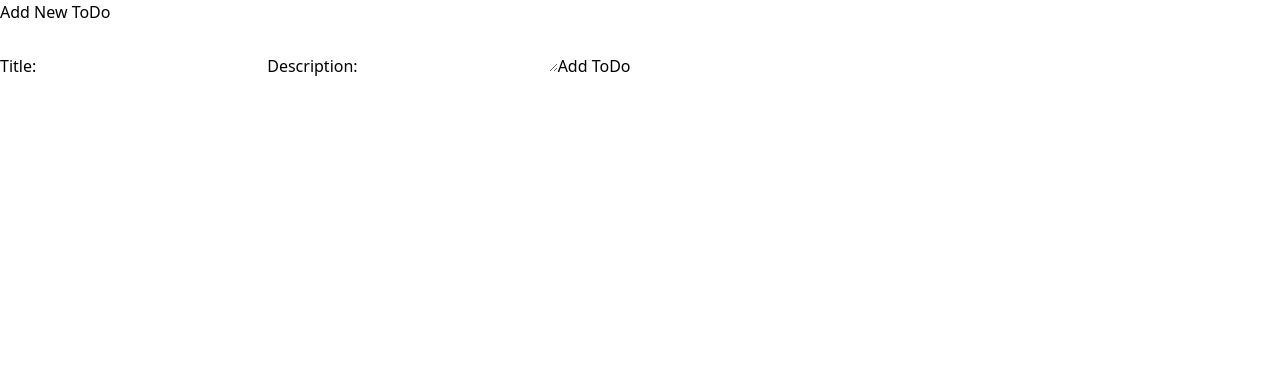
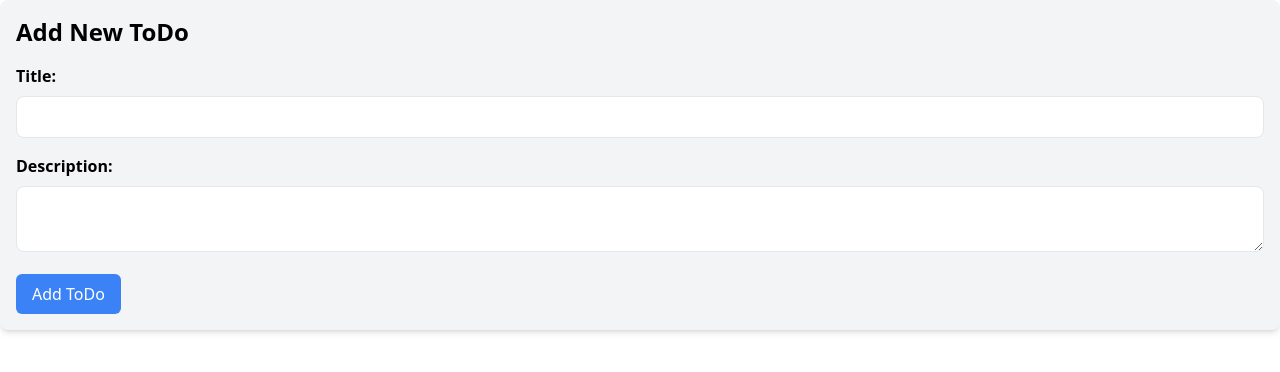
Before and after one commit to OXAYR/Todo.vue, a Vue app: page /addtodo in a window 1280 px wide. Shown: the top 372 px of the page. Built offline with nearby package versions, Linux system fonts and the light colour scheme.

Commit message:
Added the tailwind

```diff
--- a/src/components/Loader.vue
+++ b/src/components/Loader.vue
@@ -1,11 +1,18 @@
 <template>
-  <div v-if="isLoading" class="fixed inset-0 flex justify-center items-center bg-gray-900 bg-opacity-50 z-50">
-    <div class="animate-spin rounded-full h-20 w-20 border-t-2 border-b-2 border-gray-500"></div>
-  </div>
+	<div
+		v-if="isLoading"
+		class="fixed inset-0 flex justify-center items-center bg-gray-900 bg-opacity-50 z-50"
+	>
+		<div
+			class="animate-spin rounded-full h-20 w-20 border-t-2 border-b-2 border-gray-500"
+		>
+			Loading Todos....
+		</div>
+	</div>
 </template>
 
 <script setup>
-import { ref } from 'vue';
+	import { ref } from "vue";
 
-const isLoading = ref(false);
+	const isLoading = ref(false);
 </script>
--- a/src/components/Todo.vue
+++ b/src/components/Todo.vue
@@ -1,5 +1,5 @@
 <template>
-	<li class="bg-white rounded-lg shadow-md p-4 mb-4">
+	<li class="bg-white rounded-lg p-4 mb-4">
 		<strong class="text-xl font-semibold">{{ todo.title }}</strong>
 		<p class="text-gray-600">{{ todo.description }}</p>
 		<button
--- a/src/components/addTodo.vue
+++ b/src/components/addTodo.vue
@@ -1,27 +1,43 @@
 <template>
-	<div>
-		<h2>{{ mode === "add" ? "Add New ToDo" : "Edit ToDo" }}</h2>
+	<div class="bg-gray-100 p-4 rounded-lg shadow-md">
+		<h2 class="text-2xl font-bold mb-4">
+			{{ mode === "add" ? "Add New ToDo" : "Edit ToDo" }}
+		</h2>
 		<form @submit.prevent="handleSubmit">
-			<label for="title">Title:</label>
+			<label
+				for="title"
+				class="block mb-2 font-semibold"
+				>Title:</label
+			>
 			<input
 				v-model="newTodo.title"
 				id="title"
 				type="text"
 				required
+				class="w-full px-4 py-2 mb-4 border rounded-lg focus:outline-none focus:ring focus:border-blue-500"
 			/>
 
-			<label for="description">Description:</label>
+			<label
+				for="description"
+				class="block mb-2 font-semibold"
+				>Description:</label
+			>
 			<textarea
 				v-model="newTodo.description"
 				id="description"
+				class="w-full px-4 py-2 mb-4 border rounded-lg focus:outline-none focus:ring focus:border-blue-500"
 			></textarea>
 
-			<button type="submit">
+			<button
+				type="submit"
+				class="px-4 py-2 bg-blue-500 text-white rounded-md hover:bg-blue-600 focus:outline-none"
+			>
 				{{ mode === "add" ? "Add ToDo" : "Update ToDo" }}
 			</button>
 		</form>
 	</div>
 </template>
+
 <script setup>
 	import { ref, computed, onMounted } from "vue";
 	import { useTodoStore } from "@/stores/todoStore";
@@ -47,19 +63,18 @@
 		}
 	});
 
-		async function  handleSubmit() {
+	async function handleSubmit() {
 		if (!newTodo.value.title.trim()) {
 			alert("Please enter a valid title.");
 			return;
 		}
 
 		if (mode.value === "add") {
-				await	todoStore.addTodo(newTodo.value);
+			await todoStore.addTodo(newTodo.value);
 		} else {
 			await todoStore.updateTodo(newTodo.value, route.params.id);
 		}
-			router.push("/todos")
+		router.push("/todos");
 		newTodo.value = { title: "", description: "" };
-
 	}
 </script>
--- a/src/router/index.js
+++ b/src/router/index.js
@@ -12,7 +12,7 @@ const router = createRouter({
       component: LoginView
     },
     {
-      path: '/todos/edit/:id',
+      path: '/todo/edit/:id',
       name: 'todo',
       component: AddTodoView
     },
--- a/src/views/TodosView.vue
+++ b/src/views/TodosView.vue
@@ -1,14 +1,24 @@
 <template>
-	<div>
-		<h2>All ToDos</h2>
+	<div class="bg-gray-100 p-4 rounded-lg shadow-md">
+		<h2 class="text-2xl font-bold mb-4">All ToDos</h2>
 		<ul ref="todosList">
-			<Todo
+			<div
+				v-show="loading"
+				class="fixed top-0 left-0 w-full h-full flex justify-center items-center z-50 bg-gray-800 bg-opacity-50"
+			>
+				<Loader />
+			</div>
+			<div
 				v-for="todo in allTodos"
 				:key="todo.id"
-				:todo="todo"
-				@delete-todo="deleteTodo"
-				@edit-todo="editTodo"
-			/>
+				class="bg-white rounded-lg shadow-md p-4 mb-4"
+			>
+				<Todo
+					:todo="todo"
+					@delete-todo="deleteTodo"
+					@edit-todo="editTodo"
+				/>
+			</div>
 		</ul>
 	</div>
 </template>
@@ -18,15 +28,14 @@
 	import { useTodoStore } from "@/stores/todoStore";
 	import { useRouter } from "vue-router";
 	import Todo from "@/components/Todo.vue";
-	import axios from "axios";
+	import Loader from "@/components/Loader.vue";
 
 	const router = useRouter();
 	const todoStore = useTodoStore();
-	const todosList = ref(null); // Reference to the <ul> element
+	const todosList = ref(null);
 
 	const allTodos = computed(() => todoStore.getTodos);
-
-	const currentPage = computed(() => todoStore.getCurrentPage);
+	const loading = computed(() => todoStore.isLoading);
 
 	const fetchTodos = async (page) => {
 		await todoStore.fetchTodos(page);
@@ -47,6 +56,7 @@
 			await todoStore.fetchTodos(nextPage);
 		}
 	};
+
 	onMounted(() => {
 		fetchTodos(1);
 		window.addEventListener("scroll", getNextPageOnScroll);
@@ -58,7 +68,7 @@
 			document.documentElement.scrollHeight - 1;
 
 		console.log("bottom of the window:", bottomOfWindow);
-		if (bottomOfWindow) {
+		if (bottomOfWindow && !loading.value) {
 			loadNextPage();
 		}
 	};
```
Lines whose indentation alone changed are shown as unchanged.
